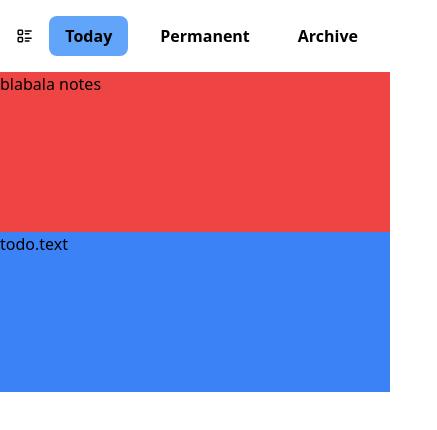
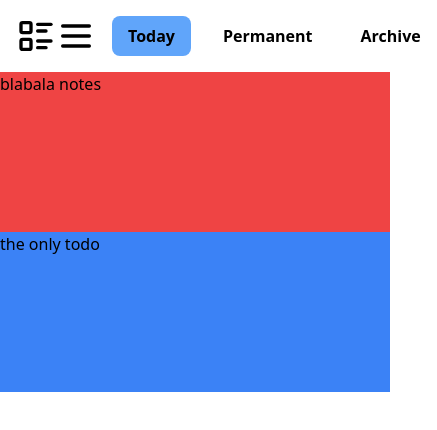
Before and after one commit to YuriiRG/daily-planner, a React (Vite) app: page / in a window 390 px wide. Shown: the top 430 px of the page, 437 px wide, since content can reach past the window. Built offline with nearby package versions, Linux system fonts and the light colour scheme.

Commit message:
Create new navbar structure

```diff
--- a/src/components/DayDataDisplay.tsx
+++ b/src/components/DayDataDisplay.tsx
@@ -13,7 +13,7 @@ export default function DayDataDisplay({
       </div>
       <div className='min-h-[10rem] bg-blue-500 sm:flex-shrink sm:flex-grow sm:basis-0'>
         {todos.map((todo) => (
-          <div key={todo.id}>todo.text</div>
+          <div key={todo.id}>{todo.text}</div>
         ))}
       </div>
     </div>
--- /dev/null
+++ b/src/components/Hamburger.tsx
@@ -0,0 +1,26 @@
+type HamburgerProps = {
+  onClick?: React.MouseEventHandler<SVGSVGElement> | undefined;
+  className?: string | undefined;
+};
+
+export default function Hamburger(props: HamburgerProps) {
+  return (
+    <svg
+      xmlns='http://www.w3.org/2000/svg'
+      width={24}
+      height={24}
+      viewBox='0 0 24 24'
+      strokeWidth={2}
+      stroke='currentColor'
+      fill='none'
+      strokeLinecap='round'
+      strokeLinejoin='round'
+      {...props}
+    >
+      <path d='M0 0h24v24H0z' stroke='none' />
+      <path d='M4 6L20 6' />
+      <path d='M4 12L20 12' />
+      <path d='M4 18L20 18' />
+    </svg>
+  );
+}
--- a/src/components/Logo.tsx
+++ b/src/components/Logo.tsx
@@ -1,8 +1,10 @@
-export default function Logo() {
+type LogoProps = {
+  className?: string | undefined;
+};
+export default function Logo(props: LogoProps) {
   return (
     <svg
       xmlns='http://www.w3.org/2000/svg'
-      className='h-10 w-10'
       width='24'
       height='24'
       viewBox='0 0 24 24'
@@ -11,6 +13,7 @@ export default function Logo() {
       fill='none'
       strokeLinecap='round'
       strokeLinejoin='round'
+      {...props}
     >
       <path stroke='none' d='M0 0h24v24H0z' fill='none'></path>
       <path d='M13 5h8'></path>
--- a/src/components/Navbar.tsx
+++ b/src/components/Navbar.tsx
@@ -1,13 +1,31 @@
+import { useState } from 'react';
+import Hamburger from './Hamburger';
 import Logo from './Logo';
 import NavbarItem from './NavbarItem';
 
 export default function Navbar() {
-  return (
-    <nav className='flex flex-row items-center gap-4 p-4'>
-      <Logo />
+  const [isFolded, setIsFolded] = useState(false);
+  const items = (
+    <>
       <NavbarItem path='/'>Today</NavbarItem>
       <NavbarItem path='/permanent'>Permanent</NavbarItem>
       <NavbarItem path='/archive'>Archive</NavbarItem>
-    </nav>
+    </>
+  );
+  return (
+    <>
+      <nav className='flex flex-row items-center gap-4 p-4'>
+        <div className='flex'>
+          <Logo className='h-10 w-10' />
+          <Hamburger
+            className='block h-10 w-10 sm:hidden'
+            onClick={() => setIsFolded((f) => !f)}
+          />
+        </div>
+        <div className='flex flex-row items-center gap-4'>
+          {items}
+        </div>
+      </nav>
+    </>
   );
 }
```
